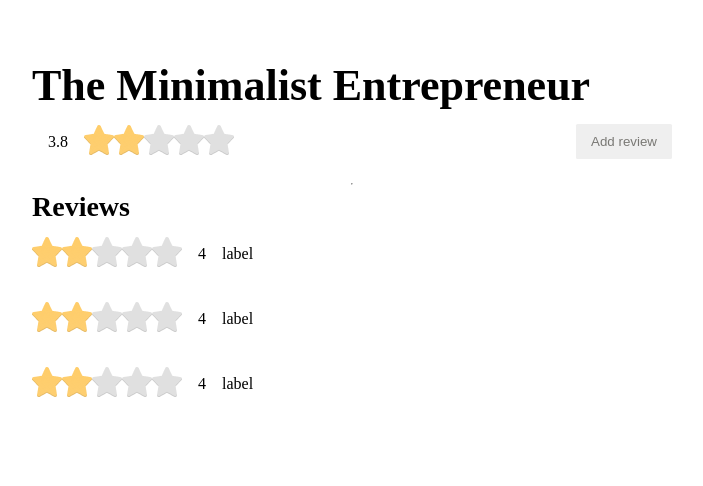
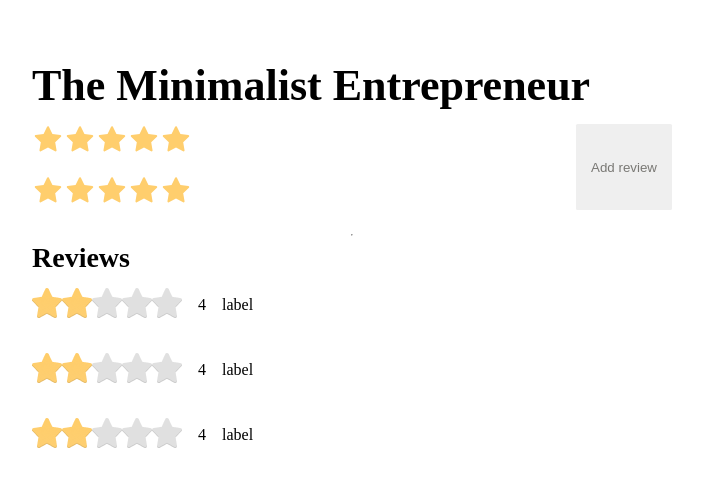
Before and after one commit to vadhe/coding-challenge, a React (Vite) app: page / in a window 1280 px wide. Shown: the top 486 px of the page, without its empty margins (288-991 px from the left). Built offline with nearby package versions, Linux system fonts and the light colour scheme.

Commit message:
create RatingContext

```diff
--- a/src/App.tsx
+++ b/src/App.tsx
@@ -5,11 +5,13 @@
 
 import AddStart from "./components/add-start/AddStart";
 import Button from "./components/button/Button";
+import {RatingContext} from "./context/RatingContext";
 import Start from "./components/start/Start";
 import StartWithLabel from "./components/start/StartWithLabel";
 
 const App: React.FC = () => {
   const [isModal, setIsModal] = React.useState(false)
+  const {rating} = React.useContext(RatingContext)
   const closeModal = () => false;
   const openModal = () => true;
   const handleShowModal = () => {
@@ -29,9 +31,9 @@
         <section className="header-rating">
           <h1>The Minimalist Entrepreneur</h1>
           <div className="wrapper-total-start">
-            <div className="total-start">
-              <p className="start-number">3.8</p>
-              <Start />
+            <div>
+              <Start rating={rating}/>
+              <Start rating={rating}/>
             </div>
             <Button onClick={handleShowModal}/>
           </div>
--- a/src/components/start/Start.tsx
+++ b/src/components/start/Start.tsx
@@ -2,17 +2,20 @@
 
 import * as React from "react";
 
+import {AiFillStar} from "react-icons/ai";
 import startnone from "../../assets/images/none.png";
 import starton from "../../assets/images/on.png";
 
-const Start: React.FC = () => {
+const Start: React.FC<{rating: number}> = ({rating}) => {
+  const started = "#ffce6d";
+  const unstart = "#e0e0e0";
+  const startLength = [1,2,3,4,5];
+  // const rating = 5;
   return (
     <div className="start">
-      <img alt="ok" src={starton} />
-      <img alt="ok" src={starton} />
-      <img alt="ok" src={startnone} />
-      <img alt="ok" src={startnone} />
-      <img alt="ok" src={startnone} />
+      {
+        startLength.map((index) => <AiFillStar color={index <= rating ? started : unstart} size="32" />)
+      }
     </div>
   );
 };
--- /dev/null
+++ b/src/context/RatingContext.tsx
@@ -0,0 +1,20 @@
+import * as React from 'react'
+interface RatingContext{
+    rating: number,
+    addRating: () => void
+}
+export const RatingContext = React.createContext<RatingContext | null>(null);
+
+const RatingProvider:React.FC<React.ReactNode> = ({children}) => {
+    const [rating, setrating] = React.useState(5)
+    const addRating = () => {
+        setrating(rating + 1)
+    }
+    return (
+        <RatingContext.Provider value={{rating, addRating}}>
+            {children}
+        </RatingContext.Provider>
+    )
+}
+
+export default RatingProvider
--- a/src/main.tsx
+++ b/src/main.tsx
@@ -1,13 +1,15 @@
 import "./index.css";
 
+import App from "./App";
+import RatingContext from "./context/RatingContext";
 import React from "react";
 import ReactDOM from "react-dom";
 
-import App from "./App";
-
 ReactDOM.render(
   <React.StrictMode>
-    <App />
+    <RatingContext>
+      <App />
+    </RatingContext>
   </React.StrictMode>,
   document.getElementById("root"),
 );
```
